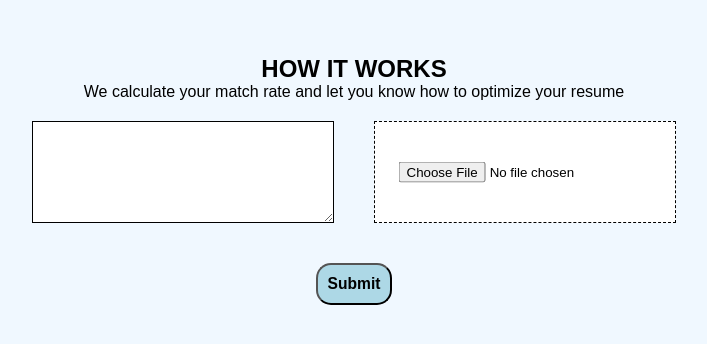
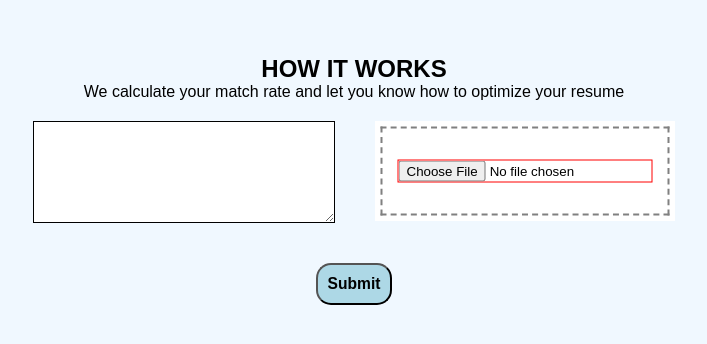
Before and after one commit to yocodigo/ResuMatch, a React (Create React App) app: page / in a window 1280 px wide. Shown: the part 220-564 px from the top of the page, without its empty margins (286-993 px from the left). Built offline with nearby package versions, Linux system fonts and the light colour scheme.

Commit message:
add file reader and compare function

```diff
--- a/src/components/howitworks/howitworks.js
+++ b/src/components/howitworks/howitworks.js
@@ -1,11 +1,28 @@
 import React from 'react';
 import './index.css'
+
+function compare(str1){
+  const obj = str1.split(' ').reduce((map, item) => {
+    if(map[item]){
+      map[item] = true
+    }
+    return map
+  }, {})
+  return function(str2){
+    return str2.split(' ').reduce((acc, item) => {
+      if(obj[item]){
+        acc++
+      }
+      return acc
+    }, 0) * 100 / str1.length
+  }
+}
 
 class HowItWorks extends React.Component {
   constructor(props){
     super(props)
-    this.fileUpload = null
-    this.requirements = null
+    this.compareTo = null
+    this.text = null
 
     this.onChange = this.onChange.bind(this)
     this.onFile = this.onFile.bind(this)
@@ -13,16 +30,19 @@ class HowItWorks extends React.Component {
   }
 
   onChange(e){
-    this.requirements = e.target.value
+    this.compareTo = compare(e.target.value)
   }
 
-  onFile(e){
-    this.fileUpload = e.target.files
+  onFile(evt){
+    const reader = new FileReader()
+    reader.onload = e => {
+      this.text = e.target.result
+    }
+    reader.readAsText(evt.target.files[0])
   }
 
   onClick(){
-    document.querySelector('textarea').textContent = ''
-    document.querySelector('.result').textContent = 'Hello'
+    document.querySelector('.result').textContent = this.compareTo(this.text)
   }
 
   render(){
--- a/src/components/howitworks/index.css
+++ b/src/components/howitworks/index.css
@@ -9,20 +9,33 @@ button {
 textarea, .drag_and_drop {
   width: 300px;
   height: 100px;
-  border: 1px solid black;
   margin: 20px 20px;
 }
 textarea {
   outline: none;
+  border: 1px solid black;
 }
 .drag_and_drop {
   position: relative;
   background-color: white;
-  border: 1px dashed black;
+}
+
+.drag_and_drop:before {
+  left: 0;
+  right: 0;
+  top: 50%;
+  left: 50%;
+  transform: translate(-50%, -50%);
+  content: '';
+  position: absolute;
+  border: 2px dashed grey;
+  width: calc(100% - 15px);
+  height: calc(100% - 15px);
 }
 
 input {
   position: absolute;
+  border: 1px solid red;
   top: 50%;
   left: 50%;
   transform: translate(-50%, -50%)
@@ -31,3 +44,8 @@ input {
 .matching {
   display: flex;
 }
+
+.result {
+  font-size: 20px;
+  font-style: bold;
+}
```
Also changed, not shown: src/resume.txt.
